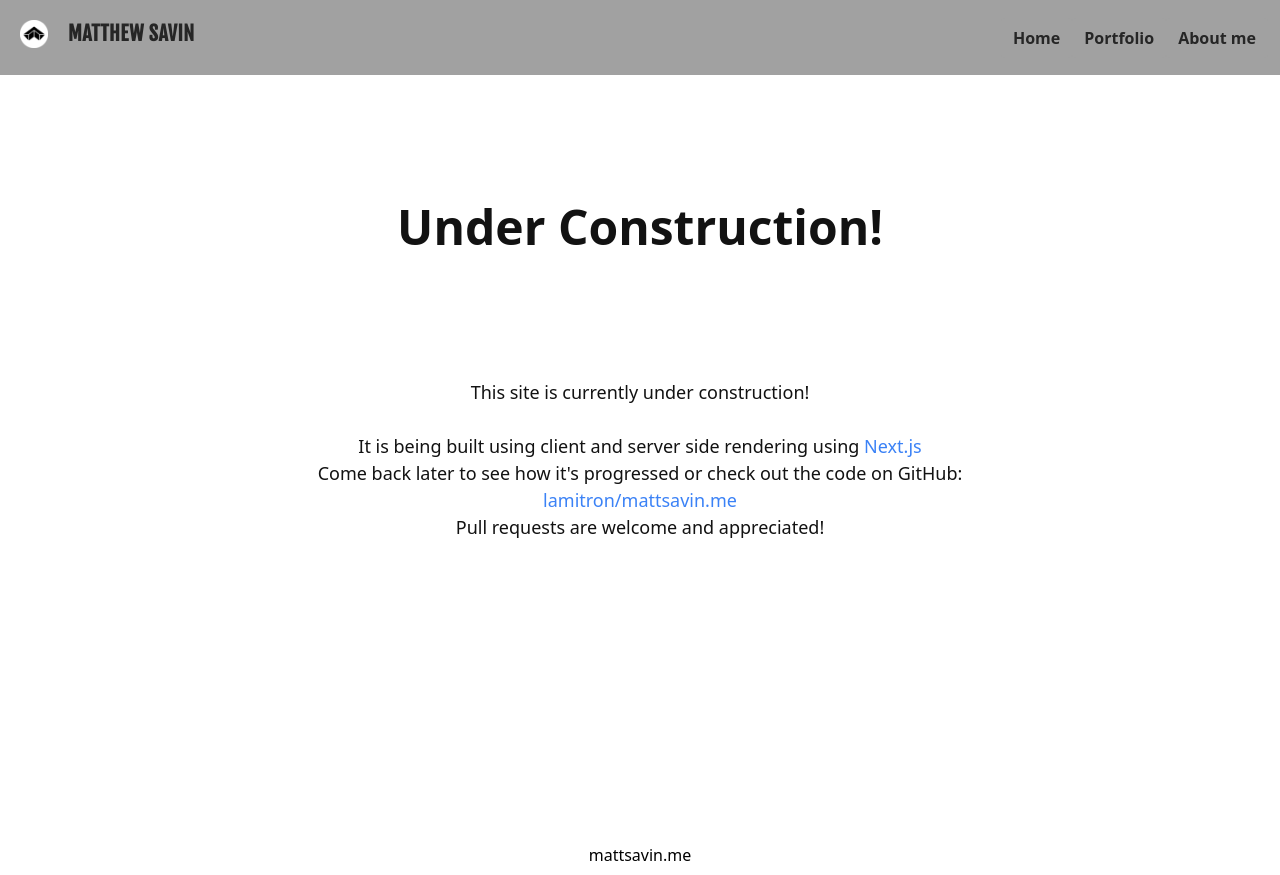
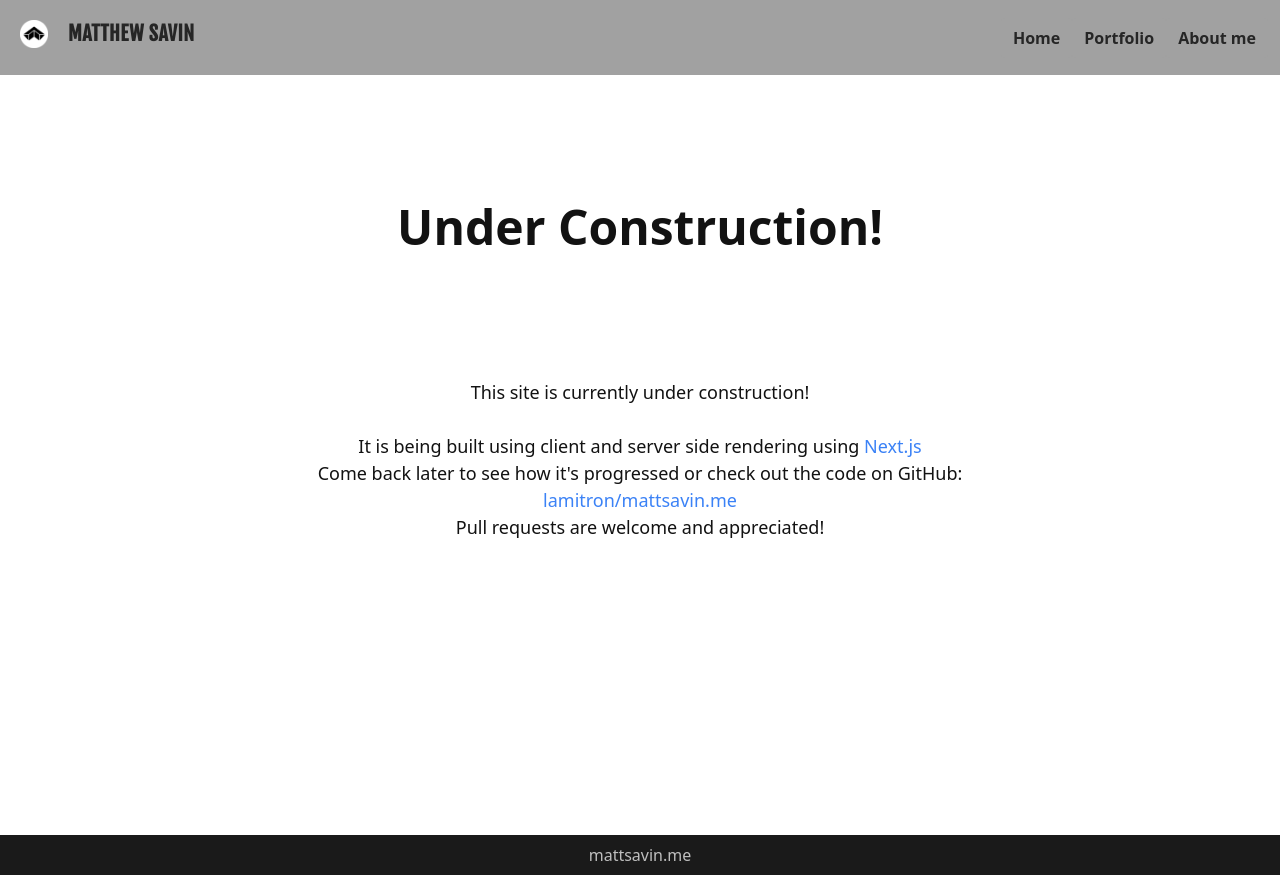
Before and after one commit to mattsavin/mattsavin.me, a Next.js app: page / in a window 1280 px wide. Built offline with nearby package versions, Linux system fonts and the light colour scheme.

Commit message:
add light/dark mode footer colours

```diff
--- a/components/footer.module.css
+++ b/components/footer.module.css
@@ -2,6 +2,13 @@
     .footer {
         --footer-bg-color: #bfbfbf;
         --footer-text-color: #1a1a1a;
+    }
+}
+
+@media (prefers-color-scheme: light) {
+    .footer {
+        --footer-text-color: #bfbfbf;
+        --footer-bg-color: #1a1a1a;
     }
 }
 
```
